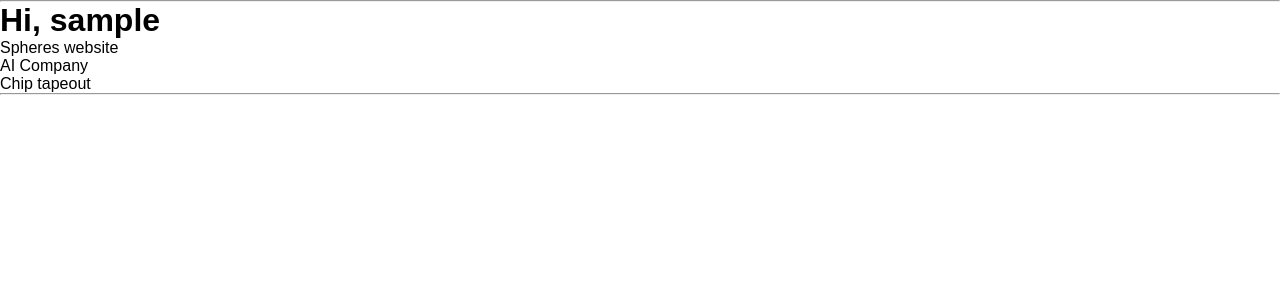
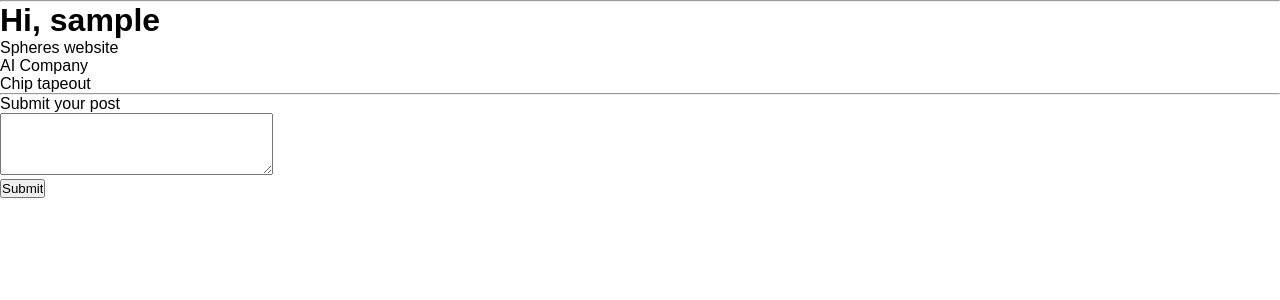
Before and after one commit to FleetCentere/Spheres, a Flask app: page / in a window 1280 px wide. Shown: the part 154-454 px from the top of the page. Run offline with Flask 3, Linux system fonts and the light colour scheme; the visitor is signed in with stand-in values (Sample User, id 1); data comes from the database, SQL or seed files in the repository; data that the repository does not hold is empty.

Commit message:
display posts on index page

```diff
--- a/app/forms.py
+++ b/app/forms.py
@@ -45,3 +45,7 @@ class EditProfileForm(FlaskForm):
 
 class EmptyForm(FlaskForm):
     submit = SubmitField("Submit")
+
+class PostForm(FlaskForm):
+    post = TextAreaField("Submit your post", validators=[DataRequired(), Length(min=1, max=240)])
+    submit = SubmitField("Submit")
--- a/app/routes.py
+++ b/app/routes.py
@@ -2,8 +2,8 @@ from flask import render_template, flash, redirect, url_for, request
 from flask_login import current_user, login_user, logout_user, login_required
 from urllib.parse import urlsplit
 from app import app, db
-from app.forms import LoginForm, RegistrationForm, EditProfileForm, EmptyForm
-from app.models import User
+from app.forms import LoginForm, RegistrationForm, EditProfileForm, EmptyForm, PostForm
+from app.models import User, Post
 import sqlalchemy as sa
 from datetime import datetime, timezone
 
@@ -13,11 +13,19 @@ def before_request():
         current_user.last_seen = datetime.now(timezone.utc)
         db.session.commit()
 
-@app.route("/")
-@app.route("/index")
+@app.route("/", methods=["GET", "POST"])
+@app.route("/index", methods=["GET", "POST"])
 @login_required
 def index():
-    return render_template("index.html")
+    form = PostForm()
+    posts = db.session.scalars(current_user.following_posts()).all()
+    if form.validate_on_submit():
+        post = Post(body=form.post.data, author=current_user)
+        db.session.add(post)
+        db.session.commit()
+        flash("Your post has been submitted")
+        return redirect(url_for("index"))
+    return render_template("index.html", form=form, posts=posts)
 
 @app.route("/login", methods=["GET", "POST"])
 def login():
--- a/app/templates/index.html
+++ b/app/templates/index.html
@@ -10,6 +10,17 @@
 
     <hr>
 
+    <form action="" method="POST">
+        {{ form.hidden_tag() }}
+        <p>
+            {{ form.post.label }}<br>
+            {{ form.post(cols=32, rows=4) }}<br>
+            {% for error in form.post.errors %}
+                <span>[{{ error }}]</span>
+            {% endfor %}
+        </p>
+        <p>{{ form.submit() }}</p>
+    </form>
     <ol>
     {% for post in posts %}
         <li>{{ post.author.username }} says {{ post.body }}</li>
```
